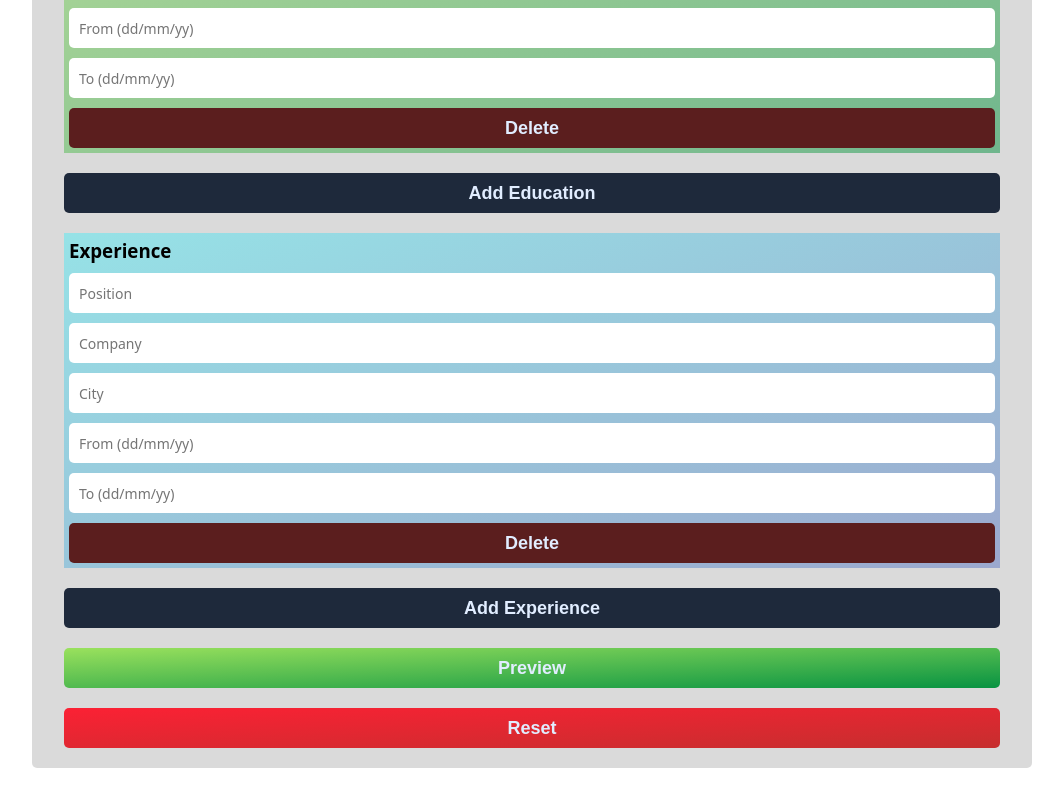
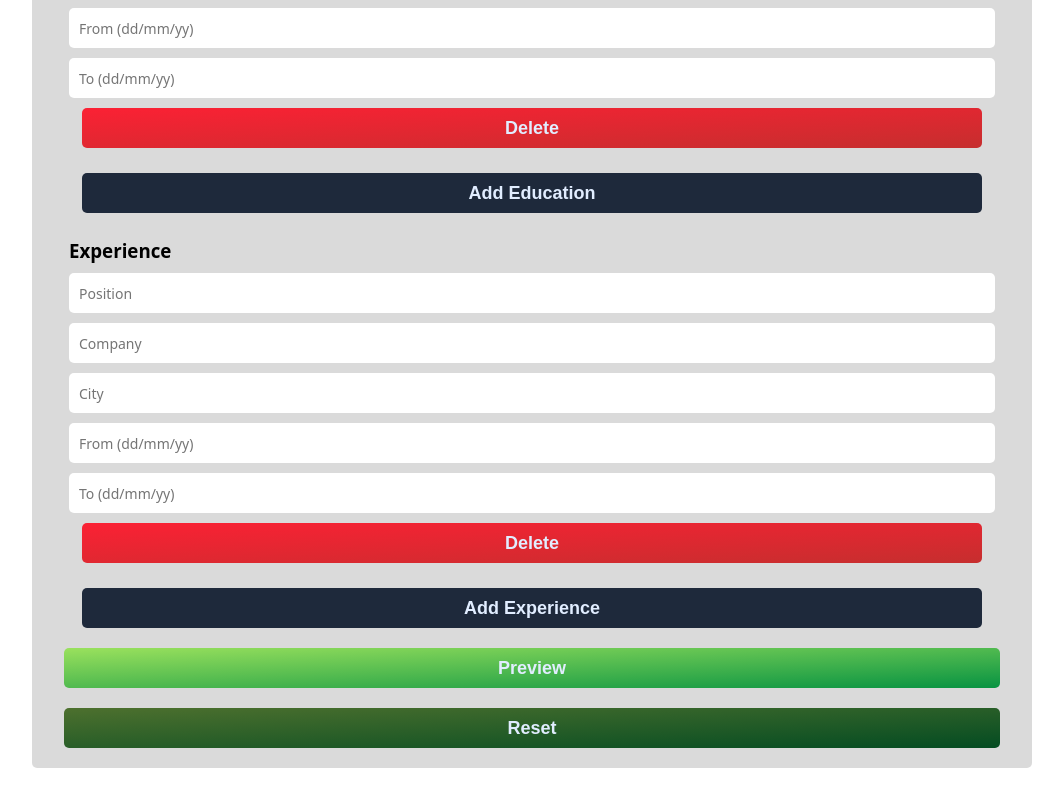
Before and after one commit to ilicc-sara/CV-Creator, a React (Vite) app: page / in a window 1280 px wide. Shown: the part 739-1539 px from the top of the page, without its empty margins (108-1171 px from the left). Built offline with nearby package versions, Linux system fonts and the light colour scheme.

Commit message:
functions

```diff
--- a/src/App.jsx
+++ b/src/App.jsx
@@ -45,13 +45,13 @@ function App() {
     ],
   });
 
-  // function handleSubmit(e) {
-  //   e.preventDefault();
+  function handleSubmit(e) {
+    e.preventDefault();
 
-  //   // console.log(cv);
+    // console.log(cv);
 
-  //   setPreviewCV(true);
-  // }
+    setPreviewCV(true);
+  }
 
   function reset() {
     setCV({
@@ -93,6 +93,36 @@ function App() {
       return {
         ...prev,
         personalInfo: { ...prev.personalInfo, [e.target.name]: e.target.value },
+      };
+    });
+  }
+
+  function handleEducationInfoChange(e, id) {
+    setCV((prev) => {
+      return {
+        ...prev,
+        educationInfo: prev.educationInfo.map((object) => {
+          if (object.id === id) {
+            return { ...object, [e.target.name]: e.target.value };
+          } else {
+            return { ...object };
+          }
+        }),
+      };
+    });
+  }
+
+  function handleExperienceInfoChange(e, id) {
+    setCV((prev) => {
+      return {
+        ...prev,
+        experienceInfo: prev.experienceInfo.map((object) => {
+          if (object.id === id) {
+            return { ...object, [e.target.name]: e.target.value };
+          } else {
+            return { ...object };
+          }
+        }),
       };
     });
   }
@@ -158,10 +188,7 @@ function App() {
   return (
     <>
       {!previewCV && (
-        <div
-          //  onSubmit={handleSubmit}
-          className="inputs-container"
-        >
+        <form onSubmit={handleSubmit} className="inputs-container">
           <PersonalInfo
             key={1}
             setCV={setCV}
@@ -176,9 +203,8 @@ function App() {
               key={index}
               id={educationInf.id}
               educationInfo={educationInf}
-              // handleEducationInfoChange={handleEducationInfoChange}
+              handleEducationInfoChange={handleEducationInfoChange}
               deleteEducation={deleteEducation}
-              setCV={setCV}
             />
           ))}
           <button
@@ -194,9 +220,8 @@ function App() {
               key={index}
               id={experienceInf.id}
               experienceInfo={experienceInf}
-              // handleExperienceInfoChange={handleExperienceInfoChange}
+              handleExperienceInfoChange={handleExperienceInfoChange}
               deleteExperience={deleteExperience}
-              setCV={setCV}
             />
           ))}
 
@@ -218,7 +243,7 @@ function App() {
           >
             Reset
           </button>
-        </div>
+        </form>
       )}
 
       {previewCV && (
@@ -249,7 +274,7 @@ function App() {
             <div className="personal-details-cont">
               <span>
                 {" "}
-                <img src="./profilePic.png" class="profile-pic" />
+                <img src={cv.personalInfo.photo} class="profile-pic" />
               </span>
 
               <h3>Personal Details</h3>
--- a/src/EducationInfo.jsx
+++ b/src/EducationInfo.jsx
@@ -2,23 +2,7 @@ import React from "react";
 
 function EducationInfo(props) {
   // prettier-ignore
-  const { id, educationInfo, deleteEducation, setCV } =
-    props;
-
-  function handleEducationInfoChange(e) {
-    setCV((prev) => {
-      return {
-        ...prev,
-        educationInfo: prev.educationInfo.map((object) => {
-          if (object.id === id) {
-            return { ...object, [e.target.name]: e.target.value };
-          } else {
-            return { ...object };
-          }
-        }),
-      };
-    });
-  }
+  const { id, educationInfo, deleteEducation, handleEducationInfoChange } = props;
 
   return (
     <div data-id={id} className="education-info-cont">
@@ -28,42 +12,42 @@ function EducationInfo(props) {
         name="uniName"
         placeholder="University name"
         value={educationInfo.uniName}
-        onChange={handleEducationInfoChange}
+        onChange={(e) => handleEducationInfoChange(e, id)}
       />
       <input
         type="text"
         name="city"
         placeholder="City"
         value={educationInfo.city}
-        onChange={handleEducationInfoChange}
+        onChange={(e) => handleEducationInfoChange(e, id)}
       />
       <input
         type="text"
         name="degree"
         placeholder="Degree"
         value={educationInfo.degree}
-        onChange={handleEducationInfoChange}
+        onChange={(e) => handleEducationInfoChange(e, id)}
       />
       <input
         type="text"
         name="subject"
         placeholder="Subject"
         value={educationInfo.subject}
-        onChange={handleEducationInfoChange}
+        onChange={(e) => handleEducationInfoChange(e, id)}
       />
       <input
         type="text"
         name="startDate"
         placeholder="From (dd/mm/yy)"
         value={educationInfo.startDate}
-        onChange={handleEducationInfoChange}
+        onChange={(e) => handleEducationInfoChange(e, id)}
       />
       <input
         type="text"
         name="endDate"
         placeholder="To (dd/mm/yy)"
         value={educationInfo.endDate}
-        onChange={handleEducationInfoChange}
+        onChange={(e) => handleEducationInfoChange(e, id)}
       />
       <button
         type="button"
--- a/src/ExperienceInfo.jsx
+++ b/src/ExperienceInfo.jsx
@@ -2,22 +2,7 @@ import React from "react";
 
 function ExperienceInfo(props) {
   // prettier-ignore
-  const { id, experienceInfo, deleteExperience, setCV } = props;
-
-  function handleExperienceInfoChange(e) {
-    setCV((prev) => {
-      return {
-        ...prev,
-        experienceInfo: prev.experienceInfo.map((object) => {
-          if (object.id === id) {
-            return { ...object, [e.target.name]: e.target.value };
-          } else {
-            return { ...object };
-          }
-        }),
-      };
-    });
-  }
+  const { id, experienceInfo, deleteExperience, handleExperienceInfoChange } = props;
 
   return (
     <div data-id={id} className="experience-info-cont">
@@ -27,21 +12,21 @@ function ExperienceInfo(props) {
         name="position"
         placeholder="Position"
         value={experienceInfo.position}
-        onChange={handleExperienceInfoChange}
+        onChange={(e) => handleExperienceInfoChange(e, id)}
       />
       <input
         type="text"
         name="company"
         placeholder="Company"
         value={experienceInfo.company}
-        onChange={handleExperienceInfoChange}
+        onChange={(e) => handleExperienceInfoChange(e, id)}
       />
       <input
         type="text"
         name="city"
         placeholder="City"
         value={experienceInfo.city}
-        onChange={handleExperienceInfoChange}
+        onChange={(e) => handleExperienceInfoChange(e, id)}
       />
 
       <input
@@ -49,14 +34,14 @@ function ExperienceInfo(props) {
         name="startDate"
         placeholder="From (dd/mm/yy)"
         value={experienceInfo.startDate}
-        onChange={handleExperienceInfoChange}
+        onChange={(e) => handleExperienceInfoChange(e, id)}
       />
       <input
         type="text"
         name="endDate"
         placeholder="To (dd/mm/yy)"
         value={experienceInfo.endDate}
-        onChange={handleExperienceInfoChange}
+        onChange={(e) => handleExperienceInfoChange(e, id)}
       />
       <button
         type="button"
--- a/src/PersonalInfo.jsx
+++ b/src/PersonalInfo.jsx
@@ -4,20 +4,20 @@ import InputText from "./InputText";
 function PersonalInfo(props) {
   const { id, personalInfo, handlePersonalInfoChange, cv } = props;
 
-  function handleSubmit(e) {
-    e.preventDefault();
+  // function handleSubmit(e) {
+  //   e.preventDefault();
 
-    console.log(cv.personalInfo);
-  }
+  //   console.log(cv.personalInfo);
+  // }
 
   return (
-    <form
+    <div
       data-id={id}
       className="personal-info-cont"
       onClick={(e) => {
         console.log(e.target.closest(".personal-info-cont").dataset.id);
       }}
-      onSubmit={handleSubmit}
+      // onSubmit={handleSubmit}
     >
       <h3>Personal Information</h3>
       <input
@@ -97,7 +97,7 @@ function PersonalInfo(props) {
         onChange={handlePersonalInfoChange}
       />
       <button className="hidden"></button>
-    </form>
+    </div>
   );
 }
 
--- a/src/index.css
+++ b/src/index.css
@@ -33,7 +33,7 @@
   padding: 5px;
 }
 
-.personal-info-cont {
+/* .personal-info-cont {
   background: linear-gradient(to top left, #c62e2e9e, #ff58a38c);
 }
 
@@ -47,7 +47,7 @@
     rgba(104, 232, 239, 0.596),
     rgba(94, 119, 194, 0.507)
   );
-}
+} */
 
 .personal-info-cont input,
 .education-info-cont input,
@@ -66,11 +66,13 @@
   height: 40px;
   cursor: pointer;
   background-color: #1e293b;
+  width: 900px;
   border: none;
   border-radius: 5px;
   color: #e1edff;
   font-weight: 600;
   font-size: 18px;
+  align-self: center;
 }
 
 .finish-btn {
@@ -89,18 +91,21 @@
 }
 
 .btn-reset {
-  background: linear-gradient(to top left, #c62e2e, #fb2134);
+  /* background: linear-gradient(to top left, #c62e2e, #fb2134); */
+  background: linear-gradient(to top left, rgb(4, 76, 34), #4d702e);
 }
 
 .delete-btn {
   height: 40px;
   cursor: pointer;
-  background-color: #5b1e1e;
+  width: 900px;
+  background: linear-gradient(to top left, #c62e2e, #fb2134);
   border: none;
   border-radius: 5px;
   color: #e1edff;
   font-weight: 600;
   font-size: 18px;
+  align-self: center;
 }
 
 .preview-page {
```
Also changed, not shown: myPicture.png (added).
